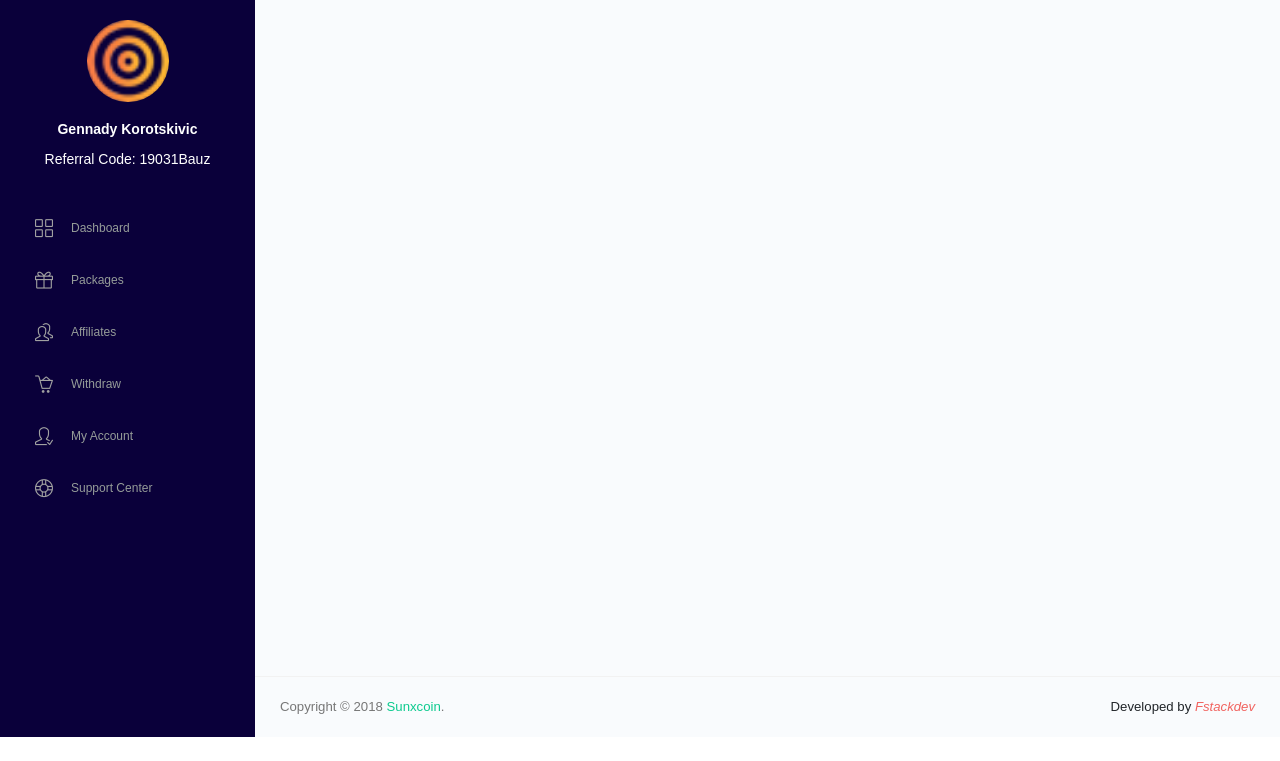
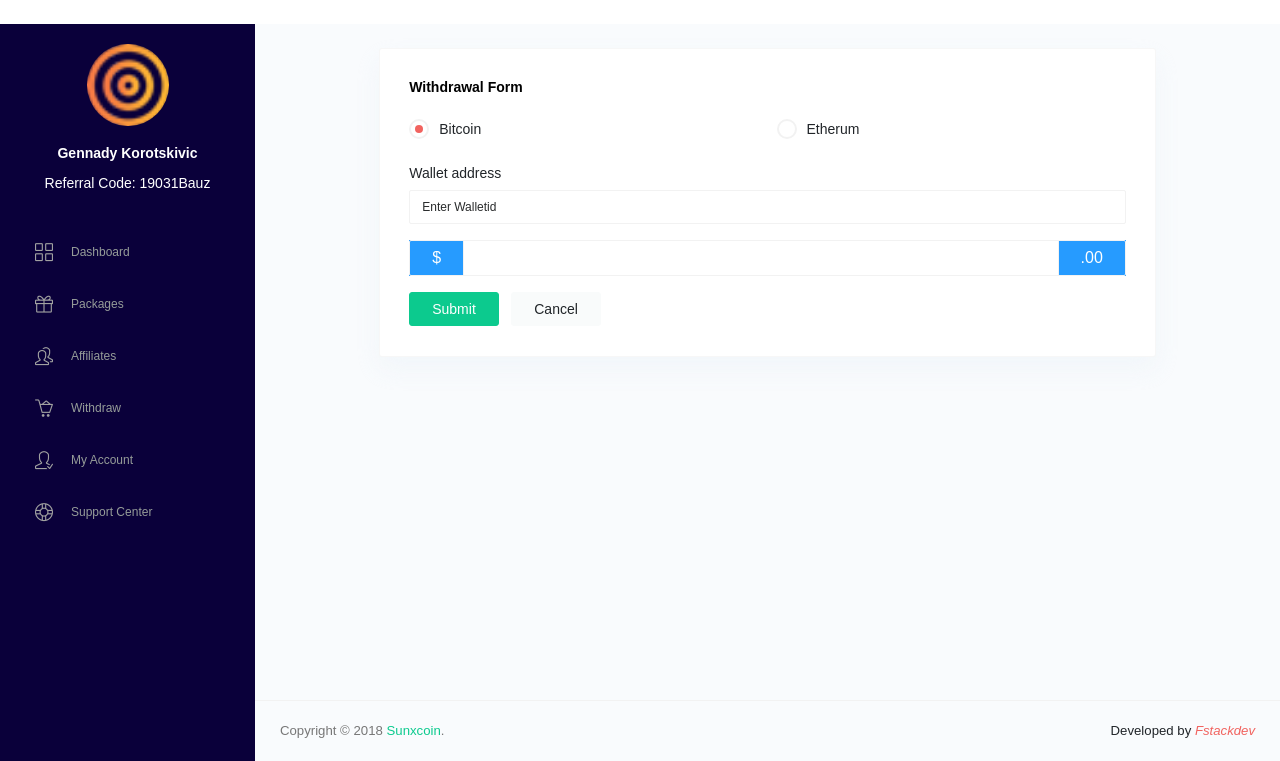
Before and after one commit to Fstackdevio/sunexpro, a PHP site: page /sunexpro/main/withdraw.php in a window 1280 px wide. Shown: the part 63-824 px from the top of the page. Before the commit the page ends 800 px from the top, so only its background shows below. Run offline with PHP 8.4, Linux system fonts and the light colour scheme; some libraries are stand-ins or nearby versions; some web fonts are replaced.

Commit message:
withdraw updated

```diff
--- a/main/withdraw.php
+++ b/main/withdraw.php
@@ -14,9 +14,11 @@
   <link rel="stylesheet" href="vendors/css/vendor.bundle.addons.css">
   <!-- endinject -->
   <!-- plugin css for this page -->
+  <link rel="stylesheet" href="vendors/icheck/skins/all.css">
   <!-- End plugin css for this page -->
   <!-- inject:css -->
   <link rel="stylesheet" href="css/style.css">
+  <link rel="stylesheet" href="css/custom.css">s
   <!-- endinject -->
   <link rel="shortcut icon" href="images/favicon.png" />
 </head>
@@ -31,6 +33,51 @@
       <!-- partial -->
       <div class="main-panel">
         <div class="content-wrapper">
+
+                  <div class="card" style="margin-left: auto; margin-right: auto; width: 80%;">
+                    <div class="card-body">
+                      <h4 class="card-title">Withdrawal form</h4>
+
+                      <form class="forms-sample">
+                       <div class="form-group row">
+
+                          <div class="col-sm-6">
+                            <div class="form-radio">
+                              <label class="form-check-label">
+                                <input type="radio" class="form-check-input" name="Bitcoinwallet" id="Bitcoin" value="" checked>Bitcoin
+                            </div>
+                          </div>
+                          <div class="col-sm-6">
+                            <div class="form-radio">
+                              <label class="form-check-label">
+                                <input type="radio" class="form-check-input" name="Etherumwallet" id="Etherum" value="option2">Etherum
+                              </label>
+                            </div>
+                          </div>
+                        </div>
+                        <div class="form-group">
+                          <label for="exampleInputEmail1">Wallet address</label>
+                          <input type="email" class="form-control" id="Walletid" placeholder="Enter Walletid">
+                        </div>
+                        <div class="form-group">
+                        <div class="input-group">
+                          <div class="input-group-prepend bg-primary border-primary">
+                            <span class="input-group-text bg-transparent text-white">$</span>
+                          </div>
+                          <input type="text" class="form-control" aria-label="Amount (to the nearest dollar)">
+                          <div class="input-group-append bg-primary border-primary">
+                            <span class="input-group-text bg-transparent text-white">.00</span>
+                          </div>
+                        </div>
+                      </div>
+                        <button type="submit" class="btn btn-success mr-2">Submit</button>
+                        <button class="btn btn-light">Cancel</button>
+                      </form>
+                    </div>
+                  </div>
+
+
+
         </div>
         <!-- content-wrapper ends -->
         <!-- partial:../../partials/_footer.html -->
```
Also changed, not shown: main/index.php (+19 -0 lines), register.php (+18 -0 lines).
